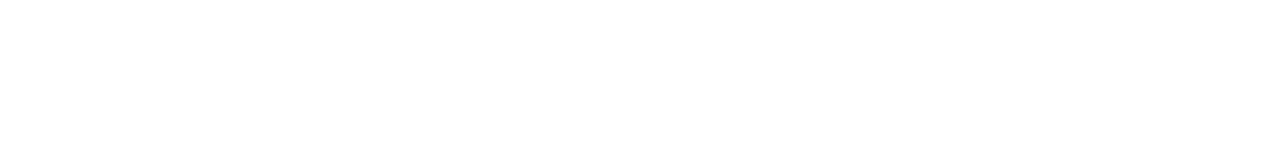
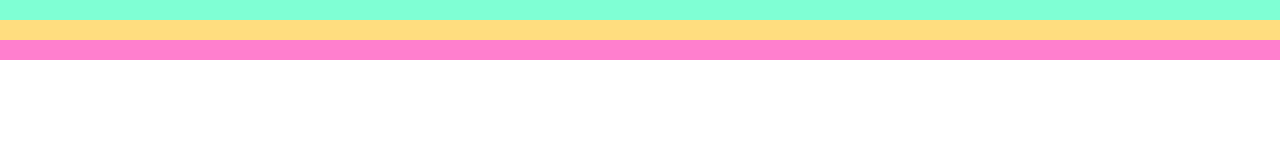
Before and after one commit to andreisamuellee/someProjekti, a plain HTML site: page html/search.html in a window 1280 px wide. Drawn offline with Linux system fonts and the light colour scheme.

Commit message:
searchbranch

```diff
--- a/html/search.html
+++ b/html/search.html
@@ -3,8 +3,40 @@
   <head>
     <meta charset="utf-8" />
     <title>Search</title>
+    <style>
+      body {
+        margin: 0;
+      }
+      #searchBox {
+        width: 100%;
+        height: 20px;
+        background-color: aquamarine;
+        display: flex;
+      }
+
+      #map {
+        width: 100%;
+        height: 20px;
+        background-color: rgb(255, 221, 127);
+      }
+
+      #nav {
+        width: 100%;
+        height: 20px;
+        background-color: rgb(255, 127, 206);
+        display: flex;
+      }
+    </style>
   </head>
   <body>
+    <div id="searchBox">
 
+    </div>
+    <div id="map">
+
+    </div>
+    <div id="nav">
+
+    </div>
   </body>
 </html>
```
